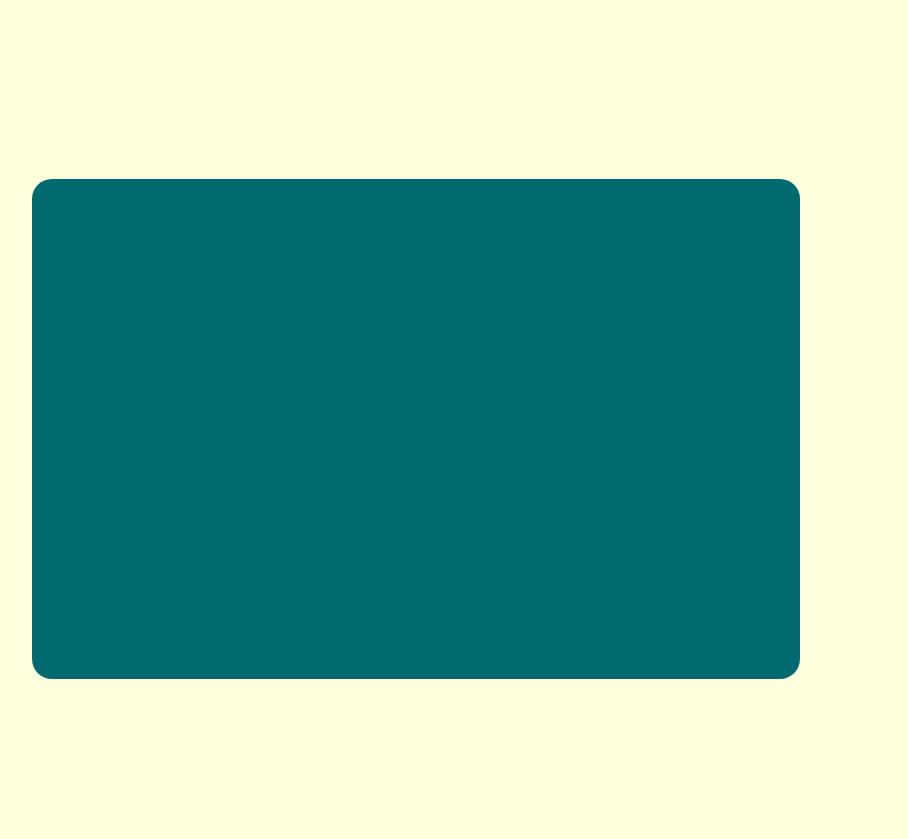
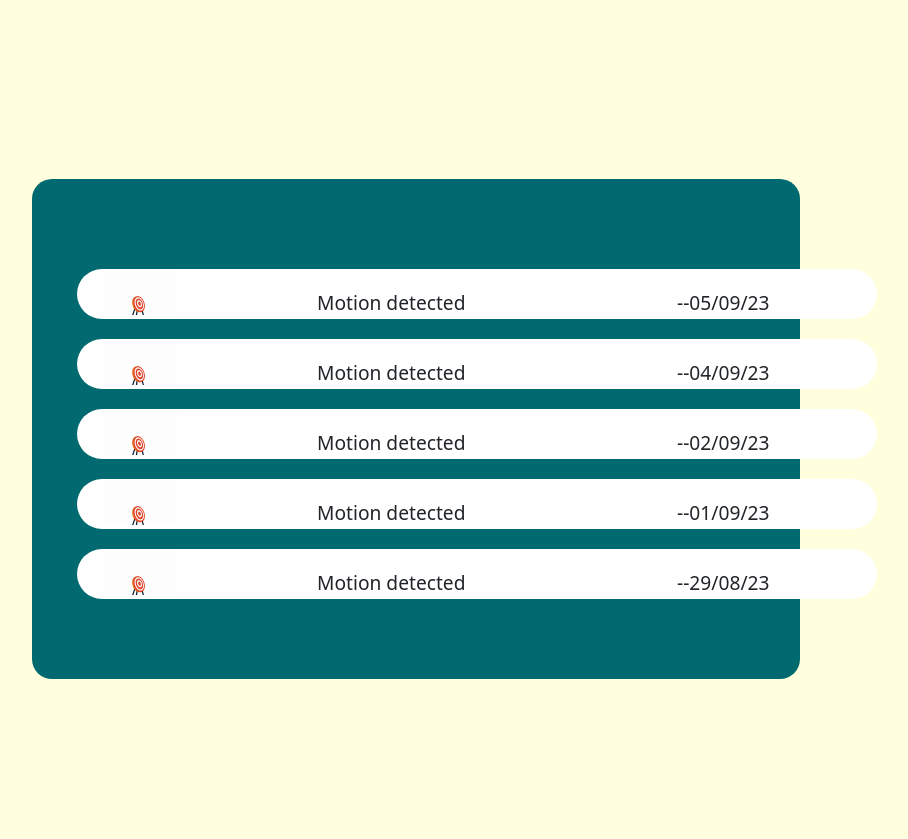
Before and after one commit to northjosh/monitoring, a Flask app: template templates/home1.html in a window 1280 px wide. Shown: the part 60-899 px from the top of the page, without its empty margins (224-1132 px from the left). Run offline with Flask 3, Linux system fonts and the light colour scheme; the template is opened without the code that fills it, so the values that code supplies are empty; parts of the project's set-up code (start-up, migrations or seed data) failed here and were passed over.

Commit message:
finished homepages

```diff
--- a/templates/home1.html
+++ b/templates/home1.html
@@ -26,6 +26,42 @@
             margin: 14% 20%;
             height: 500px;
             border-radius: 20px;
+        }
+        .list{
+            background-color: white;
+            height: 50px;
+            width: 800px;
+            border-radius: 35px;
+            position: relative;
+            left: 25px;
+            top: 90px;
+            margin: 20px;
+        }
+        .notification{
+            background-image: url(../static/images/animation_lm6lacfn_small.gif);
+            background-size: cover;
+            height: 45px;
+            width: 75px;
+            position: relative;
+            left: 25px;
+            top: 0.5px;
+
+        }
+        .message{
+            background-color: white;
+            font-size: larger;
+            position: relative;
+            left: 240px;
+            bottom: 25px;
+            width: 300px;
+        }
+        .date{
+            background-color: white;
+            font-size: larger;
+            position: relative;
+            left: 600px;
+            bottom: 54px;
+            width: 100px;
         }
 
     </style>
@@ -60,8 +96,35 @@
                 </div>
               </nav>
             </div>
-        <div class="innerframe">
+
+    <div class="innerframe">
+        <div class="list">
+            <div class="notification"></div>
+            <div class="message">Motion detected   </div>
+            <div class="date">--05/09/23</div>
         </div>
+        <div class="list">
+            <div class="notification"></div>
+            <div class="message">Motion detected</div>
+            <div class="date">--04/09/23</div>
+        </div>
+        <div class="list">
+            <div class="notification"></div>
+            <div class="message">Motion detected</div>
+            <div class="date">--02/09/23</div>
+        </div>
+        <div class="list">
+            <div class="notification"></div>
+            <div class="message">Motion detected</div>
+            <div class="date">--01/09/23</div>
+        </div>
+        <div class="list">
+            <div class="notification"></div>
+            <div class="message"> Motion detected</div>
+            <div class="date">--29/08/23</div>
+        </div>
+    </div>
+
 
 
 
```
Also changed, not shown: templates/home2.html (+3 -13 lines).
